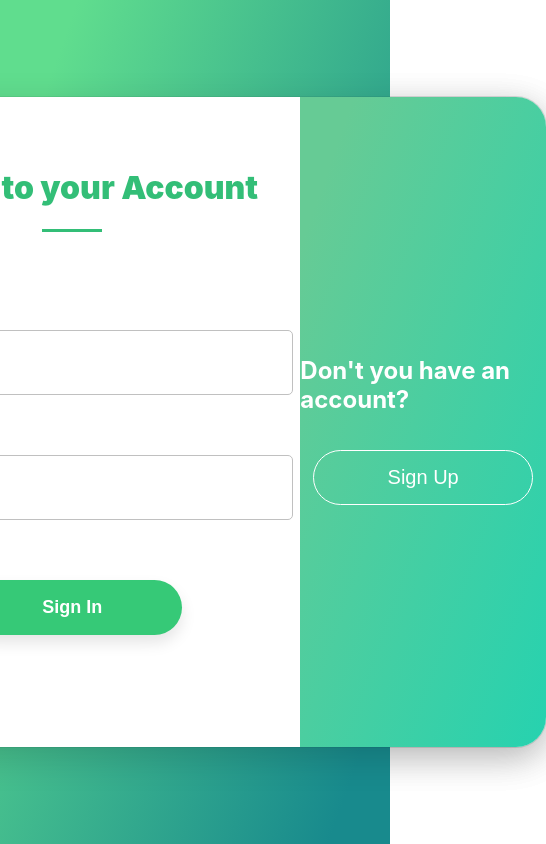
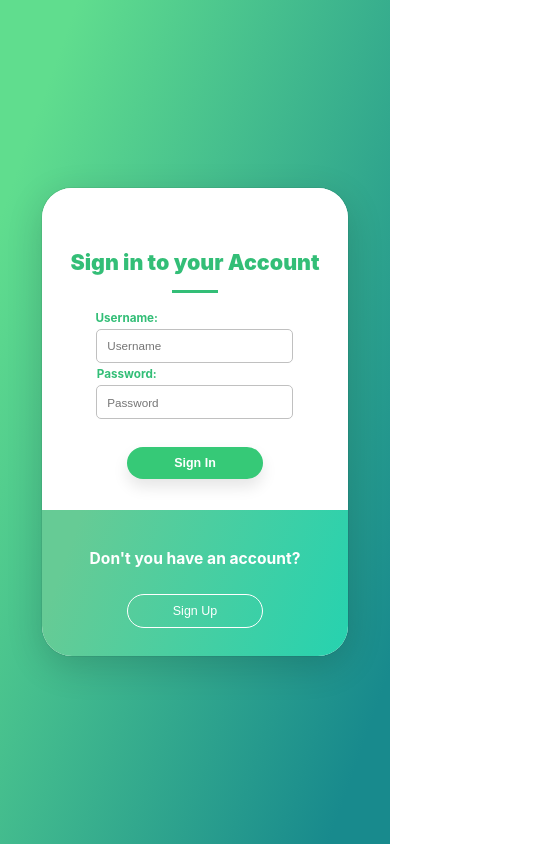
Before and after one commit to torokattila/SocialPage, a React (Create React App) app in the folder client/: page /login in a window 390 px wide. Shown: the whole page, 546 px wide, since content can reach past the window. Built offline with nearby package versions, Linux system fonts and the light colour scheme; no server answers.

Commit message:
refactor(login, signup): made login and signup page responsive

```diff
--- a/client/src/App.css
+++ b/client/src/App.css
@@ -45,8 +45,8 @@ body {
 .loginCard {
 	display: flex;
 	flex-direction: row;
-	width: 1200px;
-	height: 650px;
+	width: 62.5vw;
+	height: 34vw;
 	background-color: #fff;
 	border-radius: 30px;
 	box-shadow: rgba(0, 0, 0, 0.16) 0px 10px 36px 0px,
@@ -64,16 +64,17 @@ body {
 
 .headerDiv {
 	text-align: center;
-	margin-top: 50px;
+	margin-top: 2.6vw;
 }
 
 .headerDiv h1 {
 	color: #33be77;
 	font-weight: 900;
+	font-size: 1.5vw;
 }
 
 .headerDiv hr {
-	width: 60px;
+	width: 3.1vw;
 	height: 3px;
 	border: none;
 	background: #33be77;
@@ -98,20 +99,21 @@ body {
 	align-items: center;
 	flex-direction: column;
 	font-size: 12px;
+	font-size: 0.62vw;
 	color: #fff;
 	font-weight: bold;
 }
 
 .rightHeaderDiv button {
 	cursor: pointer;
-	margin-top: 20px;
+	margin-top: 1vw;
 	border-radius: 50px;
 	background: transparent;
 	border: 1px solid #fff;
 	color: #fff;
-	padding: 15px;
-	width: 220px;
-	font-size: 20px;
+	padding: 0.79vw;
+	width: 11.5vw;
+	font-size: 1.05vw;
 	transition: 0.4s;
 }
 
@@ -123,7 +125,7 @@ body {
 }
 
 .loginInputsDiv {
-	margin-top: 50px;
+	margin-top: 2.6vw;
 	display: flex;
 	justify-content: center;
 	align-items: center;
@@ -132,18 +134,19 @@ body {
 
 .inputLabel {
 	position: relative;
-	margin-right: 350px;
+	margin-right: 18.2vw;
 	color: #33be77;
 	font-weight: bold;
+	font-size: 1vw;
 }
 
 .loginInput {
-	width: 400px;
+	width: 21vw;
 	background: #fff;
-	padding: 20px;
+	padding: 1vw;
 	border: 1px solid silver;
-	margin: 20px;
-	font-size: 20px;
+	margin: 1vw;
+	font-size: 1.05vw;
 	border-radius: 5px;
 	transition: 0.2s;
 }
@@ -157,12 +160,12 @@ body {
 
 .signInButton {
 	border: none;
-	margin-top: 40px;
+	margin-top: 2.2vw;
 	cursor: pointer;
 	border-radius: 50px;
-	padding: 17px;
-	width: 220px;
-	font-size: 18px;
+	padding: 0.9vw;
+	width: 11.5vw;
+	font-size: 1vw;
 	transition: 0.4s;
 	color: #fff;
 	font-weight: bold;
@@ -716,3 +719,120 @@ h3 {
 .postContent:hover .editContentIcon {
 	display: block !important;
 }
+
+@media only screen and (max-width: 600px) {
+	.loginCard {
+		display: flex;
+		flex-direction: column;
+		width: 78.5vw;
+		height: 120vw;
+		background-color: #fff;
+		border-radius: 30px;
+		box-shadow: rgba(0, 0, 0, 0.16) 0px 10px 36px 0px,
+			rgba(0, 0, 0, 0.06) 0px 0px 0px 1px;
+	}
+
+	.loginCardLeftSide {
+		display: flex;
+		flex-direction: column;
+		width: 100%;
+		height: 110vw;
+		background-color: #fff;
+		border-top-left-radius: 30px;
+		border-top-right-radius: 30px;
+	}
+
+	.headerDiv {
+		text-align: center;
+		margin-top: 12vw;
+	}
+
+	.headerDiv h1 {
+		color: #33be77;
+		font-weight: 900;
+		font-size: 5.5vw;
+	}
+
+	.headerDiv hr {
+		width: 12vw;
+		height: 3px;
+		border: none;
+		background: #33be77;
+	}
+
+	.loginInputsDiv {
+		margin-top: 2.6vw;
+		display: flex;
+		justify-content: center;
+		align-items: center;
+		flex-direction: column;
+	}
+
+	.inputLabel {
+		position: relative;
+		margin-right: 35vw;
+		color: #33be77;
+		font-weight: bold;
+		font-size: 3vw;
+	}
+
+	.loginInput {
+		width: 45vw;
+		background: #fff;
+		padding: 2.5vw;
+		border: 1px solid silver;
+		margin: 1vw;
+		font-size: 3vw;
+		border-radius: 5px;
+		transition: 0.2s;
+	}
+
+	.loginCardRightSide {
+		background-image: linear-gradient(
+			109.6deg,
+			rgba(102, 203, 149, 1) 11.2%,
+			rgba(39, 210, 175, 1) 98.7%
+		);
+		width: 100%;
+		height: 50vw;
+		border-top-right-radius: 0;
+		border-bottom-right-radius: 30px;
+		border-bottom-left-radius: 30px;
+		display: flex;
+		justify-content: center;
+		align-items: center;
+	}
+
+	.rightHeaderDiv {
+		font-size: 2vw;
+	}
+
+	.signInButton {
+		border: none;
+		margin-top: 6vw;
+		cursor: pointer;
+		border-radius: 50px;
+		padding: 2.3vw;
+		width: 35vw;
+		font-size: 3.2vw;
+		transition: 0.4s;
+		color: #fff;
+		font-weight: bold;
+		background-color: #36c977;
+		box-shadow: 0px 8px 15px rgba(0, 0, 0, 0.1);
+		transition: 0.4s;
+	}
+
+	.rightHeaderDiv button {
+		cursor: pointer;
+		margin-top: 4vw;
+		border-radius: 50px;
+		background: transparent;
+		border: 1px solid #fff;
+		color: #fff;
+		padding: 2.3vw;
+		width: 35vw;
+		font-size: 3.2vw;
+		transition: 0.4s;
+	}
+}
--- a/client/src/pages/Registration.js
+++ b/client/src/pages/Registration.js
@@ -49,13 +49,15 @@ function Registration() {
 								Username:
 							</label>
 							<ErrorMessage name="username" component="h3" />
+							<form>
 								<Field
 									type="text"
 									name="username"
-								autocomplete="off"
+									autoComplete="off"
 									className="loginInput"
 									placeholder="Username"
 								/>
+							</form>
 
 							<label for="password" className="inputLabel">
 								Password:
@@ -63,16 +65,13 @@ function Registration() {
 							<ErrorMessage name="password" component="h3" />
 							<Field
 								type="password"
-								autocomplete="off"
+								autoComplete="off"
 								name="password"
 								className="loginInput"
 								placeholder="Password"
 							/>
 
-							<button
-                                className="signInButton"
-                                type="submit"
-                                >
+							<button className="signInButton" type="submit">
 								Sign Up
 							</button>
 						</div>
```
Lines whose indentation alone changed are shown as unchanged.
